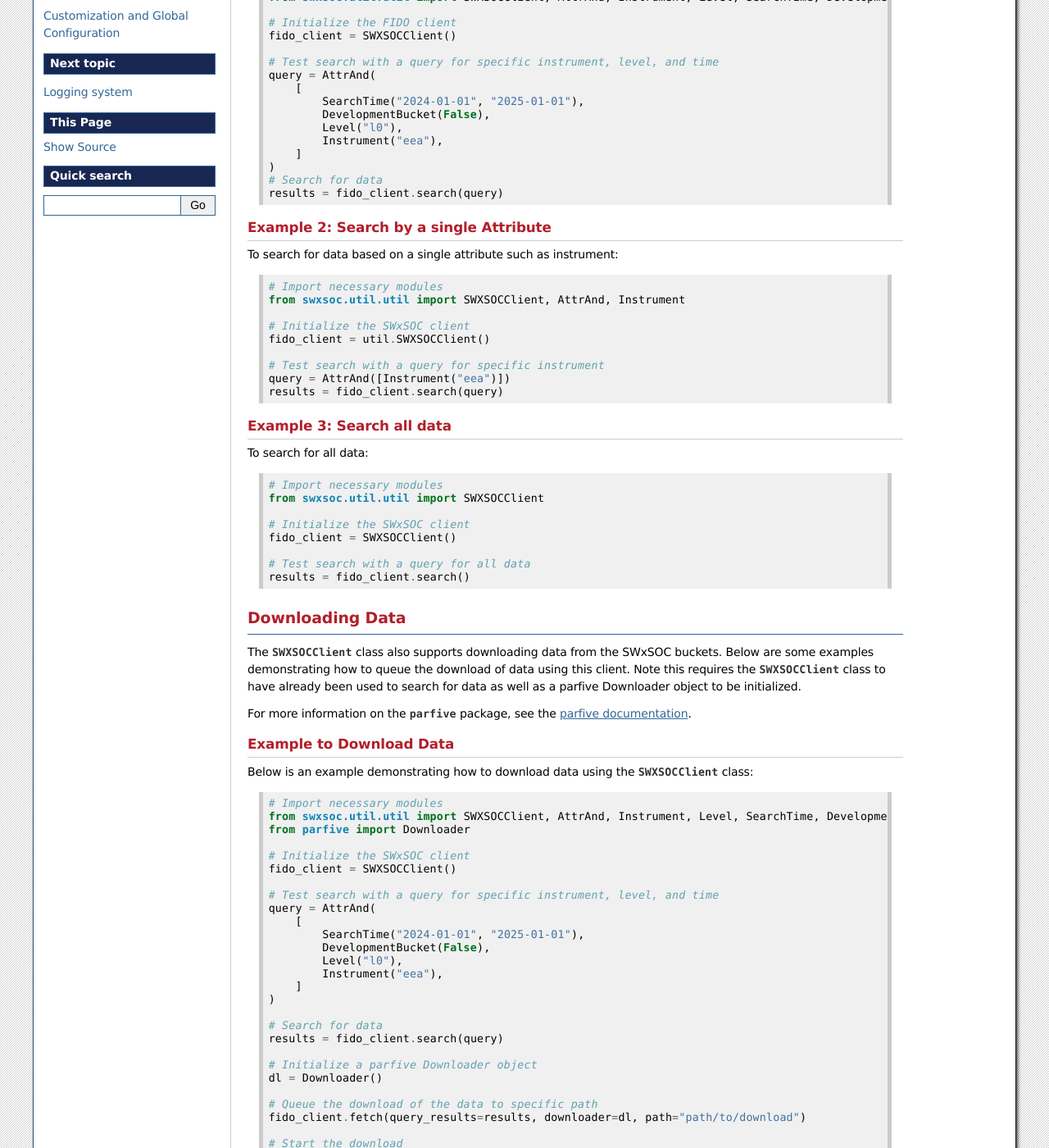
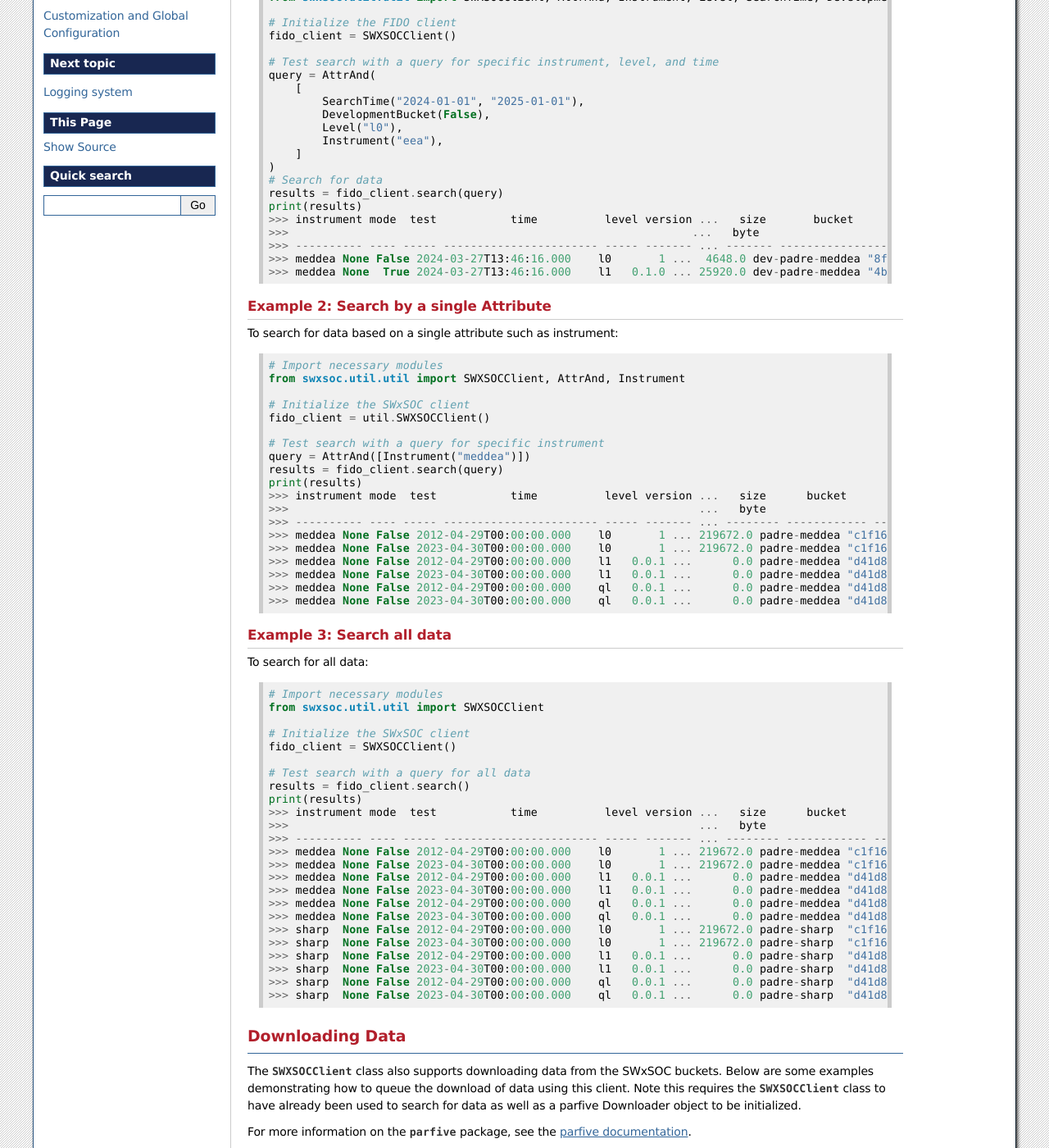
Before and after one commit to swxsoc/swxsoc, a Sphinx documentation site: the page built from docs/user-guide/retrieving_data.rst, in a window 1280 px wide and 1400 px high, scrolled down 683 px. Shown: the whole window at 82% size. Built offline with Sphinx 7.4.7, drawn with Linux system fonts in a browser that asks for light colours; the version number could not be read and is left out; some of the changed text lies outside the part shown.

Commit message:
Update docs and add result examples

```diff
--- a/docs/user-guide/retrieving_data.rst
+++ b/docs/user-guide/retrieving_data.rst
@@ -46,6 +46,12 @@ To search for data based on multiple attributes such as instrument, level, and t
     )
     # Search for data
     results = fido_client.search(query)
+    print(results)
+    >>> instrument mode  test           time          level version ...   size       bucket                     etag                storage_class    last_modified
+    >>>                                                            ...   byte
+    >>> ---------- ---- ----- ----------------------- ----- ------- ... ------- ---------------- ---------------------------------- ------------- -------------------
+    >>> meddea None False 2024-03-27T13:46:16.000    l0       1 ...  4648.0 dev-padre-meddea "8fca00048426ec8a114750a4de80c161"      STANDARD 2024-08-09 17:12:09
+    >>> meddea None  True 2024-03-27T13:46:16.000    l1   0.1.0 ... 25920.0 dev-padre-meddea "4b9c15fc55e8d05dd9b8414e146c51c3"      STANDARD 2024-08-09 17:12:24
 
 Example 2: Search by a single Attribute
 ----------------------------------------
@@ -59,8 +65,19 @@ To search for data based on a single attribute such as instrument::
     fido_client = util.SWXSOCClient()
 
     # Test search with a query for specific instrument
-    query = AttrAnd([Instrument("eea")])
+    query = AttrAnd([Instrument("meddea")])
     results = fido_client.search(query)
+    print(results)
+    >>> instrument mode  test           time          level version ...   size      bucket                   etag                storage_class    last_modified
+    >>>                                                             ...   byte
+    >>> ---------- ---- ----- ----------------------- ----- ------- ... -------- ------------ ---------------------------------- ------------- -------------------
+    >>> meddea None False 2012-04-29T00:00:00.000    l0       1 ... 219672.0 padre-meddea "c1f165f22d8d4190323894a4df26cda4"      STANDARD 2024-07-10 18:17:34
+    >>> meddea None False 2023-04-30T00:00:00.000    l0       1 ... 219672.0 padre-meddea "c1f165f22d8d4190323894a4df26cda4"      STANDARD 2024-07-01 15:07:52
+    >>> meddea None False 2012-04-29T00:00:00.000    l1   0.0.1 ...      0.0 padre-meddea "d41d8cd98f00b204e9800998ecf8427e"      STANDARD 2024-07-10 18:17:58
+    >>> meddea None False 2023-04-30T00:00:00.000    l1   0.0.1 ...      0.0 padre-meddea "d41d8cd98f00b204e9800998ecf8427e"      STANDARD 2024-07-01 15:08:01
+    >>> meddea None False 2012-04-29T00:00:00.000    ql   0.0.1 ...      0.0 padre-meddea "d41d8cd98f00b204e9800998ecf8427e"      STANDARD 2024-07-10 18:18:01
+    >>> meddea None False 2023-04-30T00:00:00.000    ql   0.0.1 ...      0.0 padre-meddea "d41d8cd98f00b204e9800998ecf8427e"      STANDARD 2024-07-01 15:08:05
+
 
 Example 3: Search all data
 --------------------------
@@ -75,7 +92,22 @@ To search for all data::
 
     # Test search with a query for all data
     results = fido_client.search()
-
+    print(results)
+    >>> instrument mode  test           time          level version ...   size      bucket                   etag                storage_class    last_modified
+    >>>                                                             ...   byte
+    >>> ---------- ---- ----- ----------------------- ----- ------- ... -------- ------------ ---------------------------------- ------------- -------------------
+    >>> meddea None False 2012-04-29T00:00:00.000    l0       1 ... 219672.0 padre-meddea "c1f165f22d8d4190323894a4df26cda4"      STANDARD 2024-07-10 18:17:34
+    >>> meddea None False 2023-04-30T00:00:00.000    l0       1 ... 219672.0 padre-meddea "c1f165f22d8d4190323894a4df26cda4"      STANDARD 2024-07-01 15:07:52
+    >>> meddea None False 2012-04-29T00:00:00.000    l1   0.0.1 ...      0.0 padre-meddea "d41d8cd98f00b204e9800998ecf8427e"      STANDARD 2024-07-10 18:17:58
+    >>> meddea None False 2023-04-30T00:00:00.000    l1   0.0.1 ...      0.0 padre-meddea "d41d8cd98f00b204e9800998ecf8427e"      STANDARD 2024-07-01 15:08:01
+    >>> meddea None False 2012-04-29T00:00:00.000    ql   0.0.1 ...      0.0 padre-meddea "d41d8cd98f00b204e9800998ecf8427e"      STANDARD 2024-07-10 18:18:01
+    >>> meddea None False 2023-04-30T00:00:00.000    ql   0.0.1 ...      0.0 padre-meddea "d41d8cd98f00b204e9800998ecf8427e"      STANDARD 2024-07-01 15:08:05
+    >>> sharp  None False 2012-04-29T00:00:00.000    l0       1 ... 219672.0 padre-sharp  "c1f165f22d8d4190323894a4df26cda4"      STANDARD 2024-07-10 18:17:34
+    >>> sharp  None False 2023-04-30T00:00:00.000    l0       1 ... 219672.0 padre-sharp  "c1f165f22d8d4190323894a4df26cda4"      STANDARD 2024-07-01 15:07:52
+    >>> sharp  None False 2012-04-29T00:00:00.000    l1   0.0.1 ...      0.0 padre-sharp  "d41d8cd98f00b204e9800998ecf8427e"      STANDARD 2024-07-10 18:17:58
+    >>> sharp  None False 2023-04-30T00:00:00.000    l1   0.0.1 ...      0.0 padre-sharp  "d41d8cd98f00b204e9800998ecf8427e"      STANDARD 2024-07-01 15:08:01
+    >>> sharp  None False 2012-04-29T00:00:00.000    ql   0.0.1 ...      0.0 padre-sharp  "d41d8cd98f00b204e9800998ecf8427e"      STANDARD 2024-07-10 18:18:01
+    >>> sharp  None False 2023-04-30T00:00:00.000    ql   0.0.1 ...      0.0 padre-sharp  "d41d8cd98f00b204e9800998ecf8427e"      STANDARD 2024-07-01 15:08:05
 
 Downloading Data
 ================
@@ -115,3 +147,4 @@ Below is an example demonstrating how to download data using the `~swxsoc.util.u
 
     # Start the download
     dl.download()
+    >>> Files Downloaded: 100%|██████████████████████████████████████████████████████████████████████████████████████████████████████████████████████| 2/2 [00:00<00:00,  2.59file/s]
```
Also changed, not shown: 1 other file.
